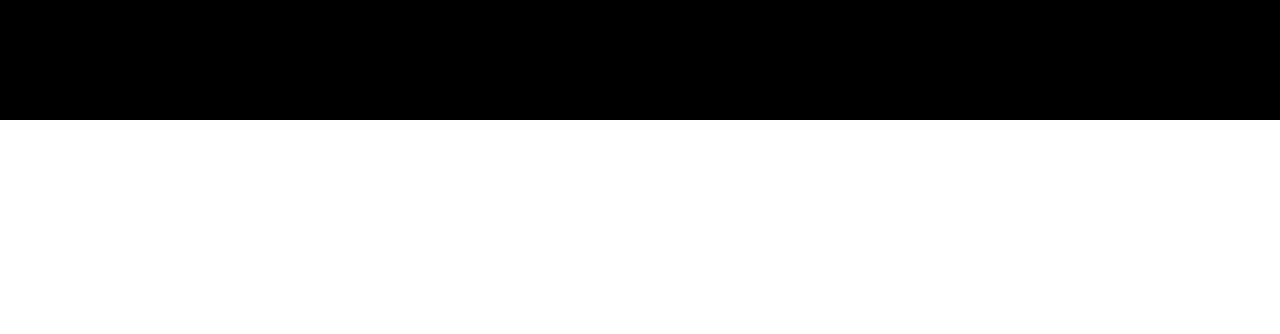
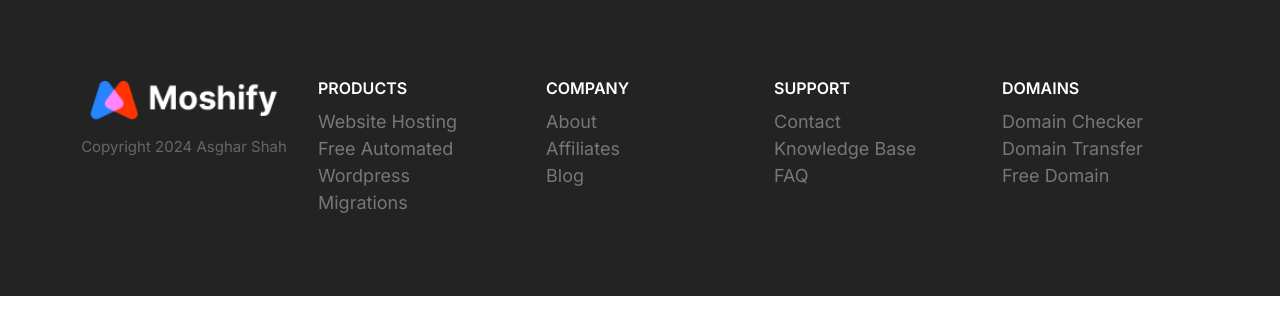
Before and after one commit to CodingBoding/Asgharify, a plain HTML site: page Asgharify/index.HTML in a window 1280 px wide. Drawn offline with Linux system fonts and the light colour scheme.

Commit message:
Added the footer-block.html

```diff
--- a/Asgharify/css/styles.css
+++ b/Asgharify/css/styles.css
@@ -812,3 +812,79 @@ a {
     max-width: 700px;
   }
 }
+
+/* Footer */
+.footer {
+  background: #232323;
+}
+
+.footer a {
+  color: #777;
+  transition: color 0.3s;
+}
+
+.footer a:hover {
+  color: #fff;
+}
+
+.footer__section {
+  padding: 2rem;
+  border-bottom: 1px solid #393939;
+}
+
+.footer__section .list {
+  margin: 0;
+}
+
+.footer__heading {
+  text-transform: uppercase;
+  font-weight: 600;
+}
+
+.footer__brand {
+  margin-top: 5rem;
+  text-align: center;
+}
+
+.footer__brand img {
+  width: 100%;
+  max-width: 230px;
+}
+
+.footer__copyright {
+  font-size: 2.1rem;
+  color: #fff;
+  opacity: .3;
+}
+
+@media screen and (min-width: 768px) {
+  .footer__sections {
+    grid-template-columns: repeat(auto-fit, minmax(10rem, 1fr));
+  }
+
+  .footer .collapsible__menu {
+    display: none;
+  }
+
+  .footer .collapsible__content {
+    opacity: 1;
+    max-height: 100%;
+  }
+
+  .footer__brand {
+    order: -1;
+    margin-top: 1rem;
+  }
+
+  .footer__copyright {
+    font-size: 1.5rem;
+  }
+
+  .footer__section {
+    border: 0;
+  }
+
+  .footer__heading {
+    font-size: 1.6rem;
+  }
+}
--- a/Asgharify/index.HTML
+++ b/Asgharify/index.HTML
@@ -14,7 +14,75 @@
     <link rel="stylesheet" href="css/styles.css" />
   </head>
   <body>
-    <footer class="block block--dark footer"></footer>
+    <footer class="block block--dark footer">
+      <div class="container grid footer__sections">
+        <section class="collapsible collapsible--expanded footer__section">
+          <header class="collapsible__header">
+            <h2 class="collapsible__heading footer__heading">Products</h2>
+            <svg class="icon icon--white collapsible__menu">
+              <use xlink:href="images/sprite.svg#menu"></use>
+            </svg>
+          </header>
+          <div class="collapsible__content">
+            <ul class="list">
+              <li><a href="#">Website Hosting</a></li>
+              <li><a href="#">Free Automated</a></li>
+              <li><a href="#">Wordpress</a></li>
+              <li><a href="#">Migrations</a></li>
+            </ul>
+          </div>
+        </section>
+        <section class="collapsible footer__section">
+          <header class="collapsible__header">
+            <h2 class="collapsible__heading footer__heading">Company</h2>
+            <svg class="icon icon--white collapsible__menu">
+              <use xlink:href="images/sprite.svg#menu"></use>
+            </svg>
+          </header>
+          <div class="collapsible__content">
+            <ul class="list">
+              <li><a href="#">About</a></li>
+              <li><a href="#">Affiliates</a></li>
+              <li><a href="#">Blog</a></li>
+            </ul>
+          </div>
+        </section>
+        <section class="collapsible footer__section">
+          <header class="collapsible__header">
+            <h2 class="collapsible__heading footer__heading">Support</h2>
+            <svg class="icon icon--white collapsible__menu">
+              <use xlink:href="images/sprite.svg#menu"></use>
+            </svg>
+          </header>
+          <div class="collapsible__content">
+            <ul class="list">
+              <li><a href="#">Contact</a></li>
+              <li><a href="#">Knowledge Base</a></li>
+              <li><a href="#">FAQ</a></li>
+            </ul>
+          </div>
+        </section>
+        <section class="collapsible footer__section">
+          <header class="collapsible__header">
+            <h2 class="collapsible__heading footer__heading">Domains</h2>
+            <svg class="icon icon--white collapsible__menu">
+              <use xlink:href="images/sprite.svg#menu"></use>
+            </svg>
+          </header>
+          <div class="collapsible__content">
+            <ul class="list">
+              <li><a href="#">Domain Checker</a></li>
+              <li><a href="#">Domain Transfer</a></li>
+              <li><a href="#">Free Domain</a></li>
+            </ul>
+          </div>
+        </section>
+        <section class="footer__brand">
+          <img src="images/logo.png" alt="" />
+          <p class="footer__copyright">Copyright 2024 Asghar Shah</p>
+        </section>
+      </div>
+    </footer>
     <script src="js/main.js"></script>
   </body>
 </html>
```
Also changed, not shown: Asgharify/components/footer-block.html (added, +69 -0 lines).
